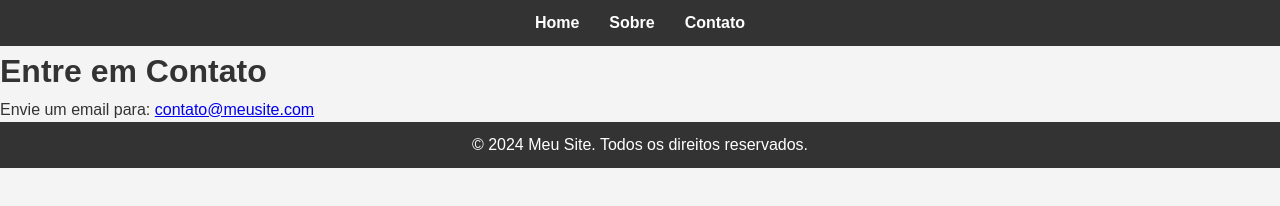
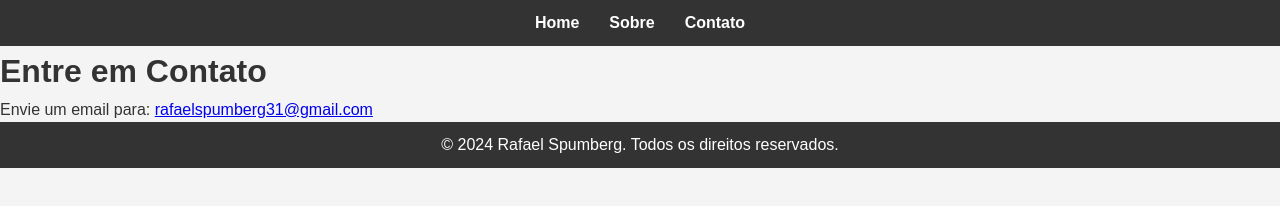
Before and after one commit to RafaelSpumbergSeus/teste1, a plain HTML site: page contact.html in a window 1280 px wide. Drawn offline with Linux system fonts and the light colour scheme.

Commit message:
contact.html

```diff
--- a/contact.html
+++ b/contact.html
@@ -19,11 +19,11 @@
 
     <main>
         <h1>Entre em Contato</h1>
-        <p>Envie um email para: <a href="mailto:contato@meusite.com">contato@meusite.com</a></p>
+        <p>Envie um email para: <a href="mailto:rafaelspumberg31@gmail.com">rafaelspumberg31@gmail.com</a></p>
     </main>
 
     <footer>
-        <p>&copy; 2024 Meu Site. Todos os direitos reservados.</p>
+        <p>&copy; 2024 Rafael Spumberg. Todos os direitos reservados.</p>
     </footer>
 </body>
 </html>
```
